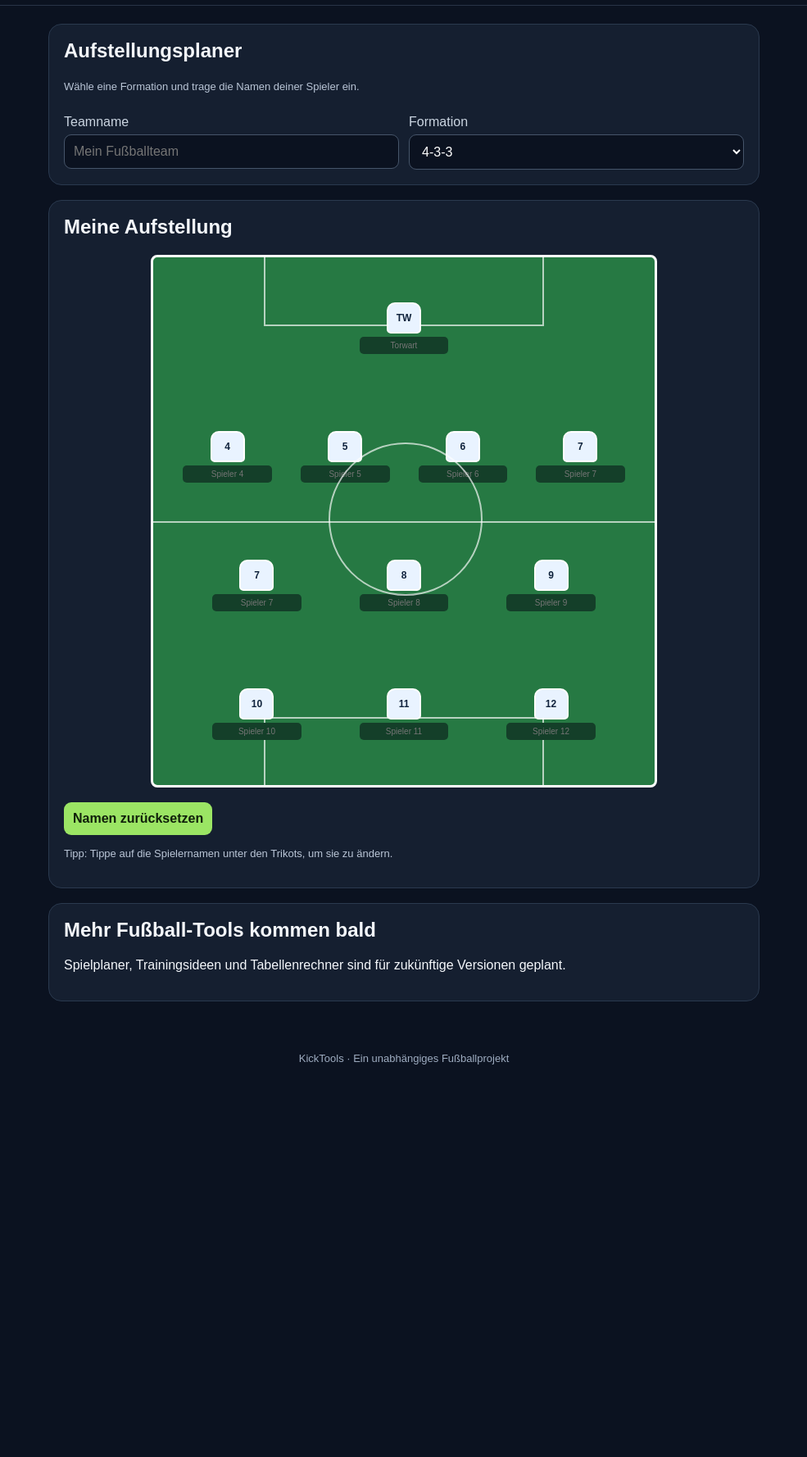
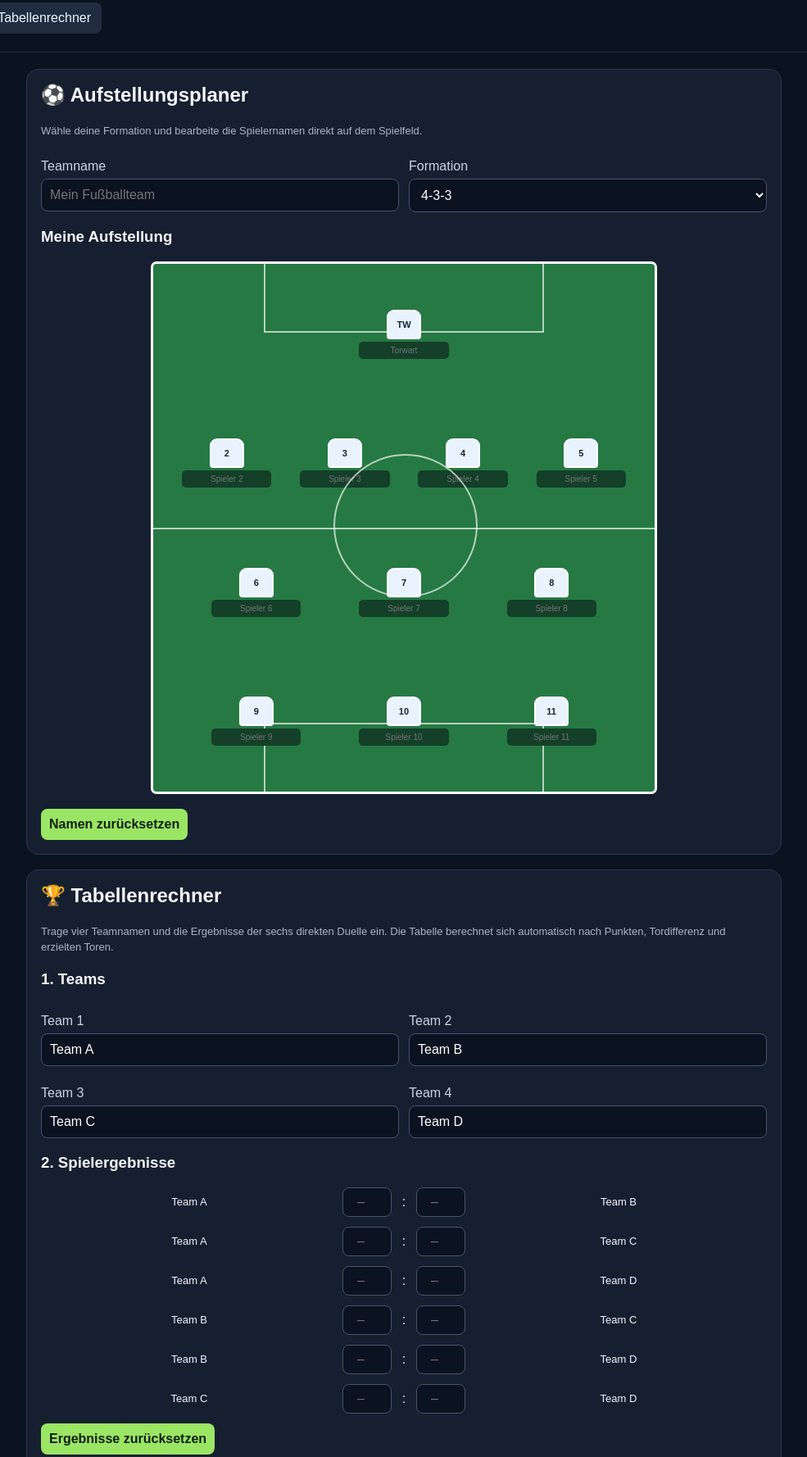
Before and after one commit to jashi-webdesign/-rc-reinigungsservice, a plain HTML site: page index.html in a window 1280 px wide. Shown: the part 101-1879 px from the top of the page at 82% size, without its empty margins (147-1132 px from the left). Before the commit the page ends 1422 px from the top, so only its background shows below. Drawn offline with Linux system fonts and the light colour scheme.

Commit message:
KickTools um Formationen und Tabellenrechner erweitert

```diff
--- a/index.html
+++ b/index.html
@@ -4,101 +4,134 @@
 <head>
 <meta charset="UTF-8">
 <meta name="viewport" content="width=device-width, initial-scale=1">
-<title>KickTools – Fußball smarter planen</title>
+<title>KickTools – Fußball-Tools</title>
 <style>
 *{box-sizing:border-box}
-body{margin:0;font-family:Arial,sans-serif;background:#0b1220;color:#f4f7fb}
+body{margin:0;background:#0b1220;color:#f4f7fb;font-family:Arial,sans-serif}
 header{padding:22px 18px;border-bottom:1px solid #293447}
-.logo{font-size:25px;font-weight:800;color:#9be564}
-header p{color:#aab5c7;margin-bottom:0}
-main{max-width:900px;margin:auto;padding:22px 16px}
-.panel{background:#151f30;border:1px solid #2a394e;border-radius:16px;padding:18px;margin-bottom:18px}
+.logo{font-size:27px;font-weight:800;color:#9be564}
+header p,.muted{color:#aab5c7}
+nav{display:flex;gap:8px;flex-wrap:wrap;margin-top:16px}
+nav a{color:#e9f3ff;text-decoration:none;background:#202d40;padding:10px 13px;border-radius:8px}
+main{max-width:950px;margin:auto;padding:20px 14px}
+.panel{background:#151f30;border:1px solid #2a394e;border-radius:15px;padding:17px;margin-bottom:18px}
 h2{margin-top:0}
 label{display:block;margin:12px 0 6px;color:#cbd5e1}
-input,select,button{font:inherit;border-radius:9px;padding:11px;border:1px solid #46556a}
-input,select{background:#0b1220;color:white;width:100%}
+input,select,button{font:inherit;padding:10px;border-radius:8px;border:1px solid #46556a}
+input,select{background:#0b1220;color:white;width:100%;min-width:0}
 button{background:#9be564;color:#10200a;border:0;font-weight:bold;cursor:pointer}
-.controls{display:grid;grid-template-columns:1fr 1fr;gap:12px}
-.pitch{position:relative;background:#267943;border:3px solid white;border-radius:8px;aspect-ratio:0.72;max-height:650px;margin:18px auto;overflow:hidden}
+.grid{display:grid;grid-template-columns:repeat(2,minmax(0,1fr));gap:12px}
+.pitch{position:relative;background:#267943;border:3px solid white;border-radius:7px;aspect-ratio:.72;max-height:650px;margin:18px auto;overflow:hidden}
 .pitch:before{content:"";position:absolute;left:0;right:0;top:50%;border-top:2px solid #ffffffaa}
-.pitch:after{content:"";position:absolute;width:30%;aspect-ratio:1;left:35%;top:calc(50% - 15%);border:2px solid #ffffffaa;border-radius:50%}
+.pitch:after{content:"";position:absolute;width:28%;aspect-ratio:1;left:36%;top:36%;border:2px solid #ffffffaa;border-radius:50%}
 .boxline{position:absolute;left:22%;width:56%;height:13%;border:2px solid #ffffffaa}
-.boxline.top{top:0;border-top:0}
-.boxline.bottom{bottom:0;border-bottom:0}
-.players{position:absolute;inset:0;display:grid;grid-template-rows:repeat(4,1fr);align-items:center;justify-items:center;padding:8px 4px}
-.line{display:flex;justify-content:space-evenly;align-items:center;width:100%;gap:3px}
-.player{display:flex;flex-direction:column;align-items:center;width:24%;min-width:0;gap:4px}
-.shirt{display:grid;place-items:center;background:#e9f3ff;color:#10233c;border-radius:10px 10px 5px 5px;width:35px;height:32px;font-size:12px;font-weight:bold;border:2px solid white}
-.player input{font-size:10px;padding:5px 2px;text-align:center;border:0;background:#143f29;min-width:0;width:100%;border-radius:5px}
-.note{font-size:13px;color:#b9c5d6;line-height:1.5}
-footer{text-align:center;color:#9eacc0;padding:22px;font-size:13px}
-@media(min-width:600px){.pitch{aspect-ratio:0.95}.player{width:18%}.shirt{width:42px;height:38px}}
+.boxline.top{top:0;border-top:0}.boxline.bottom{bottom:0;border-bottom:0}
+.players{position:absolute;inset:0;display:flex;flex-direction:column;justify-content:space-around;align-items:center;padding:7px 2px}
+.line{display:flex;justify-content:space-evenly;align-items:center;width:100%;gap:2px}
+.player{display:flex;flex-direction:column;align-items:center;width:24%;min-width:0;gap:3px}
+.shirt{display:grid;place-items:center;background:#e9f3ff;color:#10233c;border-radius:9px 9px 4px 4px;width:33px;height:29px;font-size:11px;font-weight:bold;border:2px solid white}
+.player input{font-size:10px;padding:5px 1px;text-align:center;border:0;background:#143f29;min-width:0;width:100%;border-radius:5px}
+.tablewrap{overflow-x:auto}
+table{border-collapse:collapse;width:100%;font-size:13px;white-space:nowrap}
+th,td{padding:10px 7px;text-align:center;border-bottom:1px solid #344258}
+th{color:#9be564}
+td:first-child,th:first-child{text-align:left}
+.scoreline{display:grid;grid-template-columns:minmax(0,1fr) 48px 14px 48px minmax(0,1fr);align-items:center;gap:6px;margin:12px 0}
+.scoreline input{padding:8px;text-align:center}
+.scoreline span{text-align:center}
+.scoreline .teamname{font-size:13px;overflow:hidden;text-overflow:ellipsis}
+.note{font-size:13px;line-height:1.5;color:#aab5c7}
+footer{text-align:center;color:#9eacc0;padding:24px;font-size:13px}
+@media(min-width:650px){.pitch{aspect-ratio:.95}.player{width:18%}.shirt{width:42px;height:36px}.scoreline{grid-template-columns:minmax(0,1fr) 60px 18px 60px minmax(0,1fr)}}
 </style>
 </head>
 <body>
 <header>
  <div class="logo">⚽ KickTools</div>
  <p>Plane dein Spiel. Stärke dein Team.</p>
+ <nav>
+  <a href="#aufstellung">Aufstellung</a>
+  <a href="#tabelle">Tabellenrechner</a>
+ </nav>
 </header>
 <main>
-  <section class="panel">
-    <h2>Aufstellungsplaner</h2>
-    <p class="note">Wähle eine Formation und trage die Namen deiner Spieler ein.</p>
-    <div class="controls">
-      <div>
-        <label for="team">Teamname</label>
-        <input id="team" placeholder="Mein Fußballteam" maxlength="50">
-      </div>
-      <div>
-        <label for="formation">Formation</label>
+<section class="panel" id="aufstellung">
+ <h2>⚽ Aufstellungsplaner</h2>
+ <p class="note">Wähle deine Formation und bearbeite die Spielernamen direkt auf dem Spielfeld.</p>
+ <div class="grid">
+  <div><label for="team">Teamname</label><input id="team" placeholder="Mein Fußballteam" maxlength="50"></div>
+  <div><label for="formation">Formation</label>
    <select id="formation">
     <option value="433">4-3-3</option>
     <option value="442">4-4-2</option>
     <option value="4231">4-2-3-1</option>
+    <option value="343">3-4-3</option>
+    <option value="352">3-5-2</option>
+    <option value="532">5-3-2</option>
+    <option value="541">5-4-1</option>
+    <option value="4141">4-1-4-1</option>
+    <option value="4222">4-2-2-2</option>
+    <option value="3412">3-4-1-2</option>
+    <option value="3421">3-4-2-1</option>
+    <option value="451">4-5-1</option>
+    <option value="4321">4-3-2-1</option>
+    <option value="343diamond">3-3-1-3</option>
    </select>
   </div>
  </div>
+ <h3 id="pitchTitle">Meine Aufstellung</h3>
+ <div class="pitch"><div class="boxline top"></div><div class="boxline bottom"></div><div class="players" id="players"></div></div>
+ <button id="reset" type="button">Namen zurücksetzen</button>
+</section>
+
+<section class="panel" id="tabelle">
+ <h2>🏆 Tabellenrechner</h2>
+ <p class="note">Trage vier Teamnamen und die Ergebnisse der sechs direkten Duelle ein. Die Tabelle berechnet sich automatisch nach Punkten, Tordifferenz und erzielten Toren.</p>
+ <h3>1. Teams</h3>
+ <div class="grid" id="teams"></div>
+ <h3>2. Spielergebnisse</h3>
+ <div id="matches"></div>
+ <button id="clearScores" type="button">Ergebnisse zurücksetzen</button>
+ <h3>3. Tabelle</h3>
+ <div class="tablewrap">
+ <table>
+  <thead><tr><th>Pl.</th><th>Team</th><th>Sp.</th><th>S</th><th>U</th><th>N</th><th>Tore</th><th>Diff.</th><th>Pkt.</th></tr></thead>
+  <tbody id="standings"></tbody>
+ </table>
+ </div>
+ <p class="note">Regel: Sieg = 3 Punkte, Unentschieden = 1 Punkt. Bei Punktgleichheit entscheiden Tordifferenz und erzielte Tore. Die Tabelle verwendet die eingegebenen Ergebnisse.</p>
 </section>
 <section class="panel">
-    <h2 id="pitchTitle">Meine Aufstellung</h2>
-    <div class="pitch">
-      <div class="boxline top"></div>
-      <div class="boxline bottom"></div>
-      <div class="players" id="players"></div>
-    </div>
-    <button id="reset" type="button">Namen zurücksetzen</button>
-    <p class="note">Tipp: Tippe auf die Spielernamen unter den Trikots, um sie zu ändern.</p>
-  </section>
-  <section class="panel">
-    <h2>Mehr Fußball-Tools kommen bald</h2>
-    <p>Spielplaner, Trainingsideen und Tabellenrechner sind für zukünftige Versionen geplant.</p>
+ <h2>🚀 Weitere Tools</h2>
+ <p>Als Nächstes geplant: Spielplaner, Trainingsplaner und weitere Fußballrechner.</p>
 </section>
 </main>
-<footer>KickTools · Ein unabhängiges Fußballprojekt</footer>
+<footer>KickTools · Unabhängiges Fußballprojekt</footer>
+
 <script>
-const formations = {
-  "433":[1,4,3,3],
-  "442":[1,4,4,2],
-  "4231":[1,4,2,3,1]
+const formations={
+ "433":[1,4,3,3],"442":[1,4,4,2],"4231":[1,4,2,3,1],
+ "343":[1,3,4,3],"352":[1,3,5,2],"532":[1,5,3,2],
+ "541":[1,5,4,1],"4141":[1,4,1,4,1],
+ "4222":[1,4,2,2,2],"3412":[1,3,4,1,2],
+ "3421":[1,3,4,2,1],"451":[1,4,5,1],
+ "4321":[1,4,3,2,1],"343diamond":[1,3,3,1,3]
 };
-const players = document.getElementById("players");
+const players=document.getElementById("players");
 function draw(){
  players.innerHTML="";
+ let number=1;
  formations[document.getElementById("formation").value].forEach((count,row)=>{
-    const line=document.createElement("div");
-    line.className="line";
+  const line=document.createElement("div");line.className="line";
   for(let i=0;i<count;i++){
-      const p=document.createElement("div");
-      p.className="player";
-      const shirt=document.createElement("div");
-      shirt.className="shirt";
-      shirt.textContent=row===0?"TW":String(row*3+i+1);
+   const p=document.createElement("div");p.className="player";
+   const shirt=document.createElement("div");shirt.className="shirt";
+   shirt.textContent=row===0?"TW":number;
    const name=document.createElement("input");
-      name.placeholder=row===0?"Torwart":"Spieler "+(row*3+i+1);
-      name.setAttribute("aria-label","Spielername");
+   name.placeholder=row===0?"Torwart":"Spieler "+number;
+   name.setAttribute("aria-label","Name von Spieler "+number);
    name.maxLength=24;
-      p.append(shirt,name);
-      line.append(p);
+   p.append(shirt,name);line.append(p);number++;
   }
   players.append(line);
  });
@@ -108,9 +141,68 @@ document.getElementById("team").addEventListener("input",e=>{
  document.getElementById("pitchTitle").textContent=e.target.value.trim()||"Meine Aufstellung";
 });
 document.getElementById("reset").addEventListener("click",()=>{
-  players.querySelectorAll("input").forEach(input=>input.value="");
+ players.querySelectorAll("input").forEach(i=>i.value="");
 });
-draw();
+
+const teamsEl=document.getElementById("teams");
+const matchesEl=document.getElementById("matches");
+const standingsEl=document.getElementById("standings");
+const initialTeams=["Team A","Team B","Team C","Team D"];
+const games=[[0,1],[0,2],[0,3],[1,2],[1,3],[2,3]];
+initialTeams.forEach((name,i)=>{
+ const wrap=document.createElement("div");
+ const label=document.createElement("label");label.textContent="Team "+(i+1);
+ const input=document.createElement("input");input.value=name;input.maxLength=35;
+ input.dataset.team=i;input.setAttribute("aria-label","Name Team "+(i+1));
+ input.addEventListener("input",update);
+ wrap.append(label,input);teamsEl.append(wrap);
+});
+games.forEach(([a,b],i)=>{
+ const row=document.createElement("div");row.className="scoreline";
+ const left=document.createElement("span");left.className="teamname";
+ const home=document.createElement("input");home.type="number";home.min=0;home.max=99;home.placeholder="–";
+ home.setAttribute("aria-label","Tore Team "+(a+1));
+ const dash=document.createElement("span");dash.textContent=":";
+ const away=document.createElement("input");away.type="number";away.min=0;away.max=99;away.placeholder="–";
+ away.setAttribute("aria-label","Tore Team "+(b+1));
+ const right=document.createElement("span");right.className="teamname";
+ home.addEventListener("input",update);away.addEventListener("input",update);
+ home.dataset.game=i;away.dataset.game=i;
+ row.append(left,home,dash,away,right);matchesEl.append(row);
+});
+function update(){
+ const names=[...teamsEl.querySelectorAll("input")].map((el,i)=>el.value.trim()||"Team "+(i+1));
+ [...matchesEl.children].forEach((row,i)=>{
+  row.children[0].textContent=names[games[i][0]];
+  row.children[4].textContent=names[games[i][1]];
+ });
+ const stats=names.map((name,i)=>({name,i,played:0,w:0,d:0,l:0,gf:0,ga:0,pts:0}));
+ games.forEach(([a,b],i)=>{
+  const row=matchesEl.children[i];
+  const hs=row.children[1].value,as=row.children[3].value;
+  if(hs===""||as===""||Number(hs)<0||Number(as)<0)return;
+  const h=Number(hs),v=Number(as);
+  if(!Number.isInteger(h)||!Number.isInteger(v)||h>99||v>99)return;
+  const x=stats[a],y=stats[b];
+  x.played++;y.played++;x.gf+=h;x.ga+=v;y.gf+=v;y.ga+=h;
+  if(h>v){x.w++;y.l++;x.pts+=3}
+  else if(h<v){y.w++;x.l++;y.pts+=3}
+  else{x.d++;y.d++;x.pts++;y.pts++}
+ });
+ stats.sort((x,y)=>y.pts-x.pts||(y.gf-y.ga)-(x.gf-x.ga)||y.gf-x.gf||x.name.localeCompare(y.name));
+ standingsEl.innerHTML="";
+ stats.forEach((s,i)=>{
+  const tr=document.createElement("tr");
+  [i+1,s.name,s.played,s.w,s.d,s.l,s.gf+":"+s.ga,s.gf-s.ga,s.pts].forEach(v=>{
+   const td=document.createElement("td");td.textContent=v;tr.append(td);
+  });
+  standingsEl.append(tr);
+ });
+}
+document.getElementById("clearScores").addEventListener("click",()=>{
+ matchesEl.querySelectorAll("input").forEach(i=>i.value="");update();
+});
+draw();update();
 </script>
 </body>
 </html>
```
Lines whose indentation alone changed are shown as unchanged.
